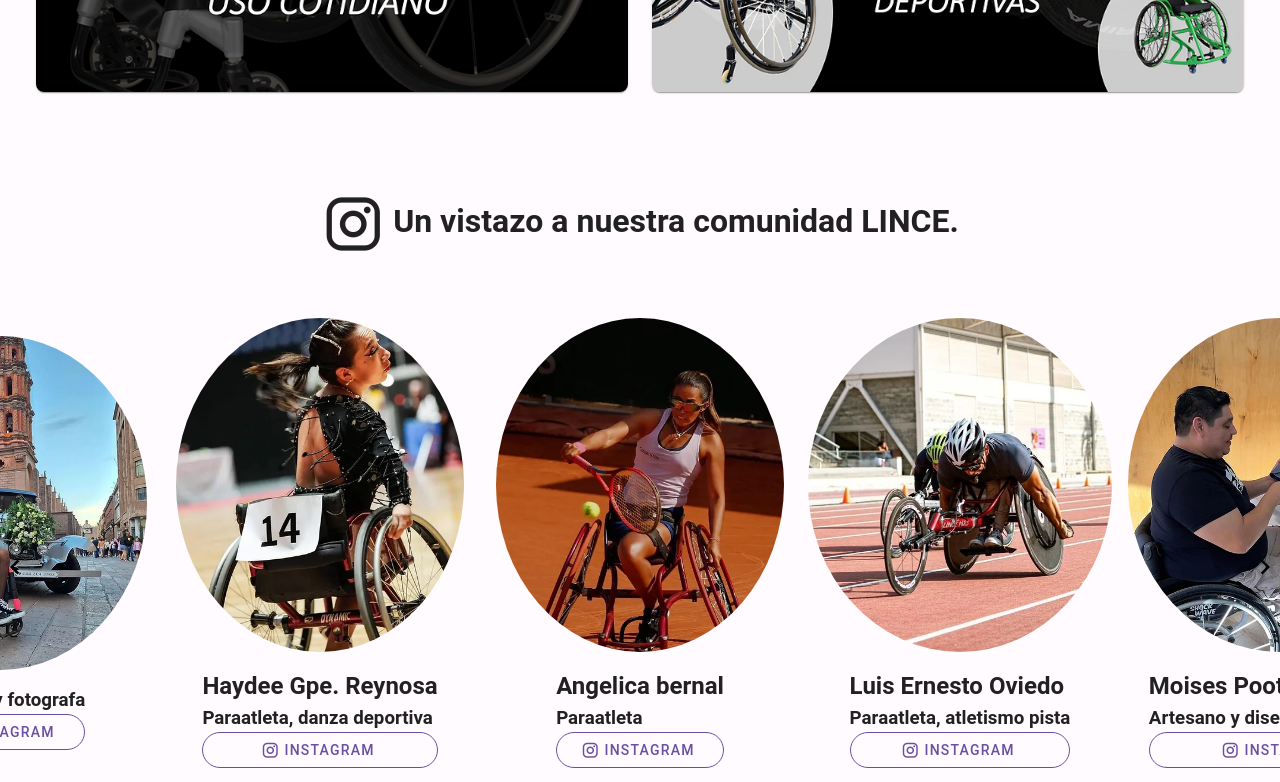
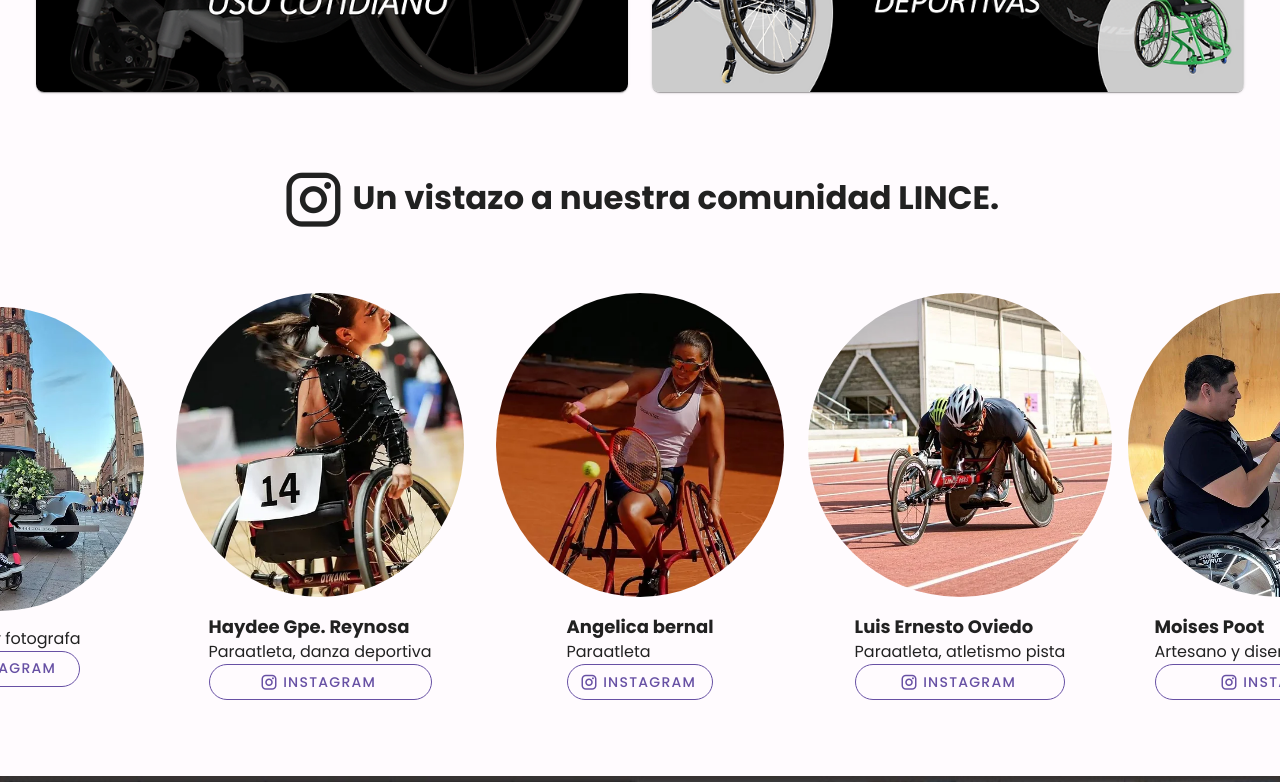
Before and after one commit to vegavLuis/linceWebFront, a Vue app: page / in a window 1280 px wide. Shown: the part 340-1122 px from the top of the page. Built offline with nearby package versions, Linux system fonts and the light colour scheme.

Commit message:
se agregan breakpionts carousel

```diff
--- a/src/components/BannerSillas.vue
+++ b/src/components/BannerSillas.vue
@@ -8,7 +8,7 @@ onMounted(() => {
 </script>
 <template>
   <Carousel :items-to-show="1" :wrap-around="true">
-    <Slide v-for="item in data.datos" :key="item.datos" class="">
+    <Slide v-for="item in data.datos" :key="item.datos">
       <div class="carousel__item d-flex flex-wrap imagenFondo">
         <img :src="item.fondo" class="imagenFondo filtro" />
         <v-img :src="item.src" class="flex-1-1-100 ma-2 pa-2 imagen" />
--- a/src/components/Comunidad.vue
+++ b/src/components/Comunidad.vue
@@ -7,17 +7,17 @@ onMounted(() => {
 })
 </script>
 <template>
-  <h1 class="text-center pt-16 pb-8">
+  <h1 class="text-center mt-16 pb-8">
     <v-icon size="x-large">mdi-instagram</v-icon>
     Un vistazo a nuestra comunidad LINCE.
   </h1>
-  <Carousel :items-to-show="4" :wrap-around="true" class="pb-16">
+  <Carousel :items-to-show="4" :wrap-around="true" class="pb-16" :breakpoints="breakpoints">
     <Slide v-for="item in data.datos" :key="item.datos">
-      <div class="carousel__item d-flex flex-wrap">
-        <img :src="item.src" class="imagen flex-1-1-100 ma-2 pa-2" />
+      <div class="carousel__item_comunidad d-flex flex-wrap">
+        <img :src="item.src" class="imagen_comunidad flex-1-1-100 ma-2 pa-2" />
         <div class="d-flex flex-column">
-          <h2>{{ item.nombre }}</h2>
-          <h3>{{ item.deporte }}</h3>
+          <h6>{{ item.nombre }}</h6>
+          <p class="item-deporte">{{ item.deporte }}</p>
           <v-btn variant="outlined" color="primary">
             <v-icon class="pr-2">mdi-instagram</v-icon>
             Instagram
@@ -49,22 +49,39 @@ export default defineComponent({
     Carousel,
     Slide,
     Navigation
-  }
+  },
+  data: () => ({
+    breakpoints: {
+      // 700px and up
+      0: {
+        itemsToShow: 1
+      },
+      600: {
+        itemsToShow: 2.5
+      },
+      960: {
+        itemsToShow: 4
+      }
+    }
+  })
 })
 </script>
 <style scoped>
 /* background-color: red; */
-.carousel__item {
+.carousel__item_comunidad {
   height: auto;
   width: auto;
   display: flex;
   justify-content: center;
   align-items: center;
 }
-.imagen {
+.imagen_comunidad {
   width: 100%;
-  height: 350px;
+  height: 320px;
   object-fit: cover;
   border-radius: 100%;
 }
+.item-deporte {
+  font-weight: 400;
+}
 </style>
--- a/src/style.css
+++ b/src/style.css
@@ -1,2 +1,6 @@
-h1{
+@import url('https://fonts.googleapis.com/css2?family=Poppins:wght@300;400;500;700&display=swap');
+@import url('./styles/fonts.css');
+@import url('./styles/mediaQuerys.css');
+* {
+  font-family: 'Poppins', sans-serif;
 }
--- /dev/null
+++ b/src/styles/fonts.css
@@ -0,0 +1,24 @@
+h1 {
+  font-size: 61.04px;
+}
+h2 {
+  font-size: 48.83px;
+}
+h3 {
+  font-size: 39.06px;
+}
+h4 {
+  font-size: 31.25px;
+}
+h5 {
+  font-size: 25px;
+}
+h6 {
+  font-size: 20px;
+}
+p {
+  font-size: 16px;
+}
+.small {
+  font-size: 12.8px;
+}
--- /dev/null
+++ b/src/styles/mediaQuerys.css
@@ -0,0 +1,69 @@
+@media only screen and (max-width: 960px) {
+  h1 {
+    font-size: 23.61px;
+  }
+  h2 {
+    font-size: 22.13px;
+  }
+  h3 {
+    font-size: 20.74px;
+  }
+  h4 {
+    font-size: 19.44px;
+  }
+  h5 {
+    font-size: 18.22px;
+  }
+  h6 {
+    font-size: 17.07px;
+  }
+  .small {
+    font-size: 15px;
+  }
+}
+@media only screen and (min-width: 960px) and (max-width: 1280px) {
+  h1 {
+    font-size: 32.44px;
+  }
+  h2 {
+    font-size: 28.83px;
+  }
+  h3 {
+    font-size: 25.63px;
+  }
+  h4 {
+    font-size: 22.78px;
+  }
+  h5 {
+    font-size: 20.25px;
+  }
+  h6 {
+    font-size: 18px;
+  }
+  .small {
+    font-size: 14.22px;
+  }
+}
+@media only screen and (min-width: 1281px) and (max-width: 1920px) {
+  h1 {
+    font-size: 47.78px;
+  }
+  h2 {
+    font-size: 39.81px;
+  }
+  h3 {
+    font-size: 33.18px;
+  }
+  h4 {
+    font-size: 27.65px;
+  }
+  h5 {
+    font-size: 23.04px;
+  }
+  h6 {
+    font-size: 19.2px;
+  }
+  .small {
+    font-size: 13.33px;
+  }
+}
```
